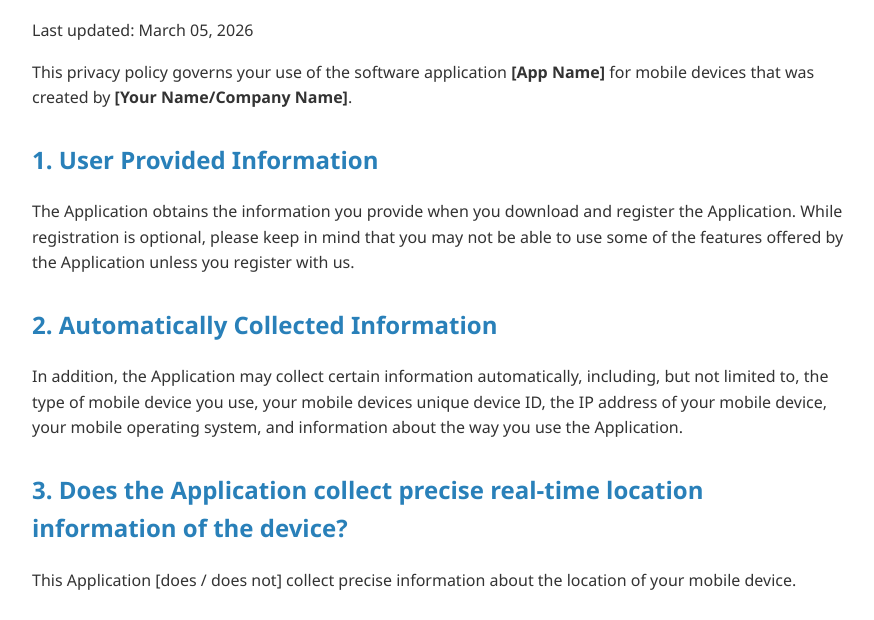
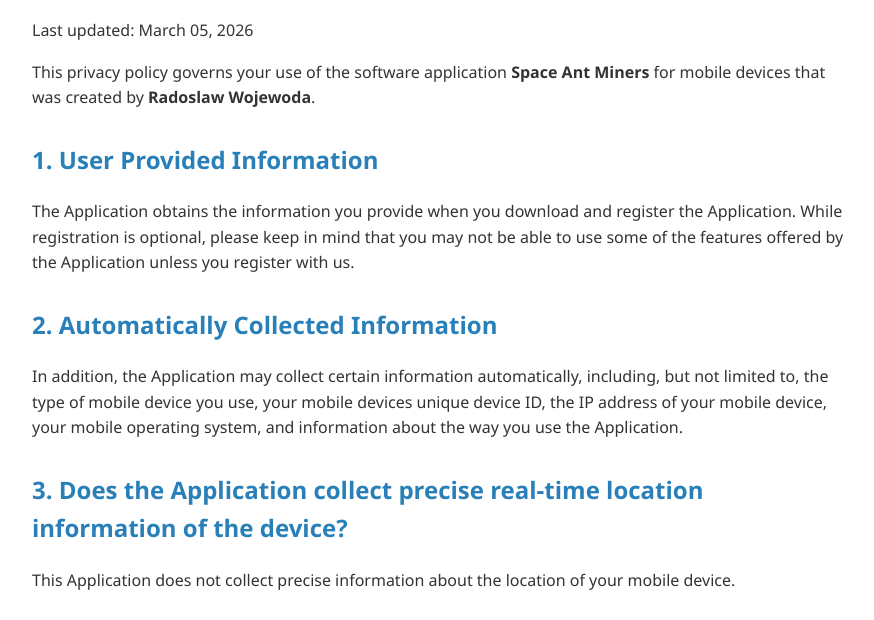
Before and after one commit to rwojewoda/space-app, a plain HTML site: page index.html in a window 1280 px wide. Shown: the part 168-788 px from the top of the page, without its empty margins (198-1072 px from the left). Drawn offline with Linux system fonts and the light colour scheme.

Commit message:
Update index.html

```diff
--- a/index.html
+++ b/index.html
@@ -3,7 +3,7 @@
 <head>
     <meta charset="UTF-8">
     <meta name="viewport" content="width=device-width, initial-scale=1.0">
-    <title>Privacy Policy - [App Name]</title>
+    <title>Privacy Policy - Space Ant Miners</title>
     <style>
         body { font-family: 'Segoe UI', Tahoma, Geneva, Verdana, sans-serif; line-height: 1.6; padding: 40px; max-width: 900px; margin: auto; color: #333; background-color: #f9f9f9; }
         .container { background: white; padding: 40px; border-radius: 8px; box-shadow: 0 2px 4px rgba(0,0,0,0.1); }
@@ -18,7 +18,7 @@
         <h1>Privacy Policy</h1>
         <p>Last updated: March 05, 2026</p>
 
-        <p>This privacy policy governs your use of the software application <strong>[App Name]</strong> for mobile devices that was created by <strong>[Your Name/Company Name]</strong>.</p>
+        <p>This privacy policy governs your use of the software application <strong>Space Ant Miners</strong> for mobile devices that was created by <strong>Radoslaw Wojewoda</strong>.</p>
 
         <h2>1. User Provided Information</h2>
         <p>The Application obtains the information you provide when you download and register the Application. While registration is optional, please keep in mind that you may not be able to use some of the features offered by the Application unless you register with us.</p>
@@ -27,7 +27,7 @@
         <p>In addition, the Application may collect certain information automatically, including, but not limited to, the type of mobile device you use, your mobile devices unique device ID, the IP address of your mobile device, your mobile operating system, and information about the way you use the Application.</p>
 
         <h2>3. Does the Application collect precise real-time location information of the device?</h2>
-        <p>This Application [does / does not] collect precise information about the location of your mobile device.</p>
+        <p>This Application does not collect precise information about the location of your mobile device.</p>
 
         <h2>4. Third Party Access</h2>
         <p>We may work with analytics companies to help us understand how the Application is being used. We may also share encrypted versions of information you have provided in order to enable our partners to append other available information about you for analysis or advertising related use.</p>
@@ -48,7 +48,7 @@
         <p>If you have any questions regarding privacy while using the Application, or have questions about our practices, please contact us via email at: <strong>[Your Email Address]</strong></p>
 
         <div class="footer">
-            &copy; 2026 [Your Name/Company Name]. All rights reserved.
+            &copy; 2026 Radoslaw Wojewoda. All rights reserved.
         </div>
     </div>
 </body>
```
